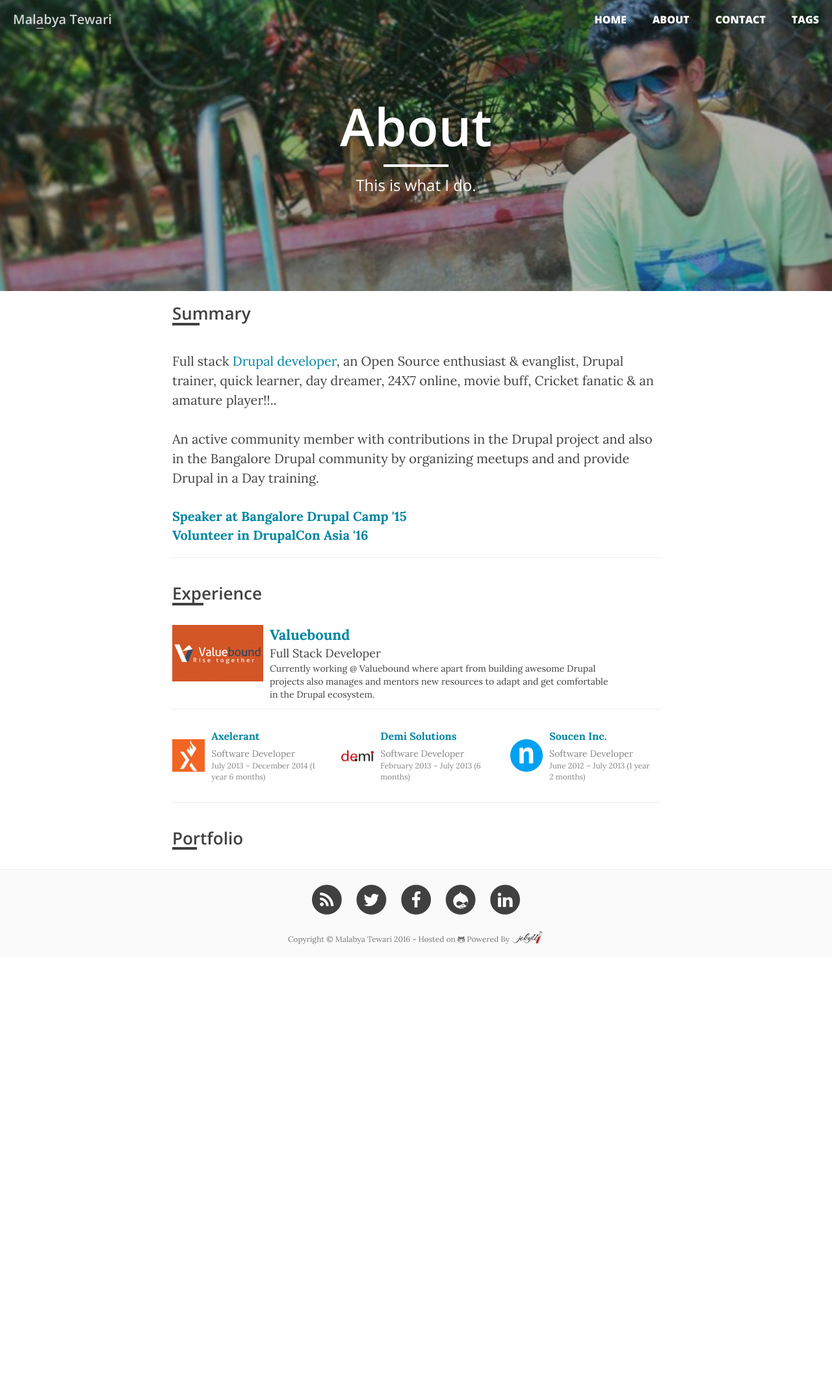
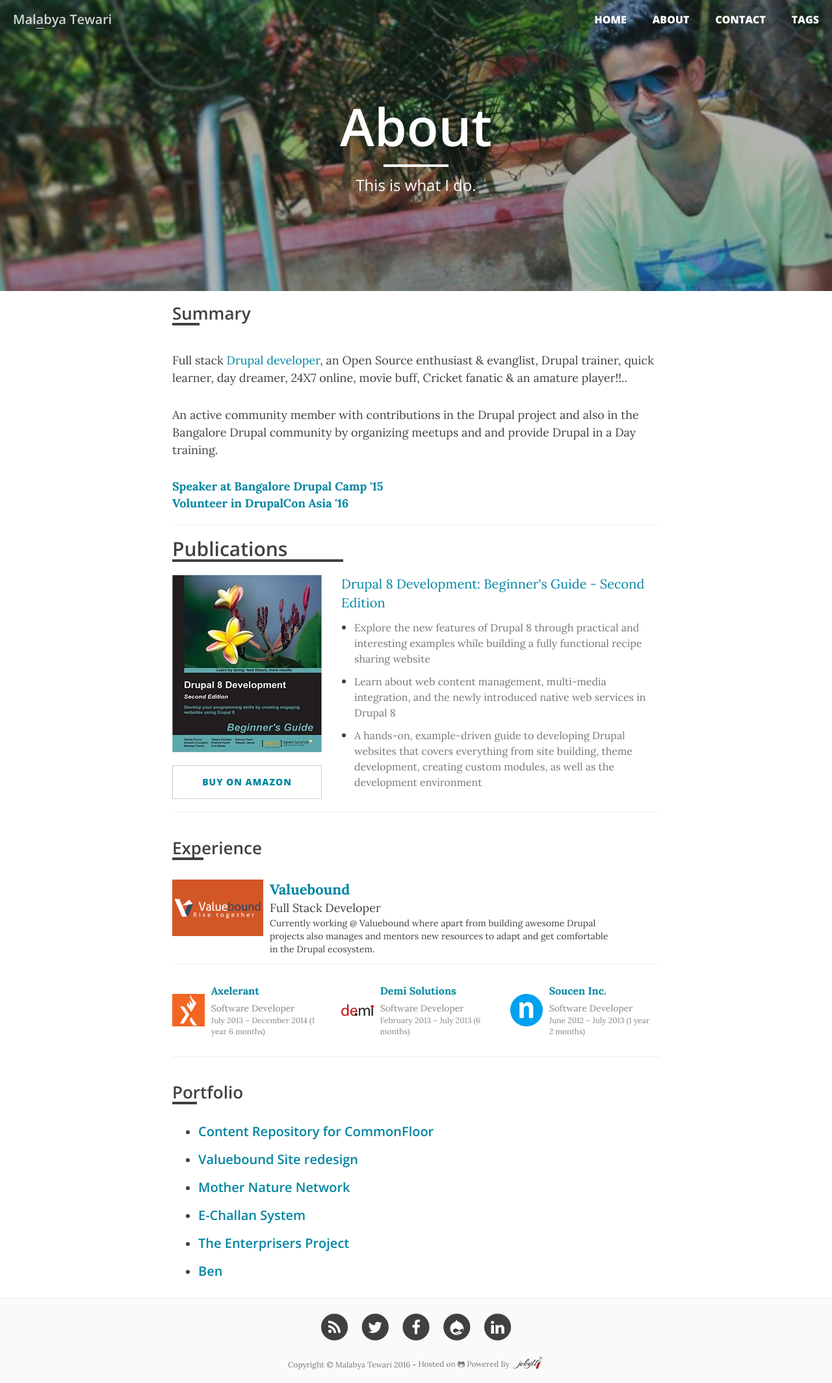
Before and after one commit to imalabya/imalabya.github.io, a Jekyll site: the page built from about.html, in a window 1280 px wide. Shown: the whole page at 65% size. Built offline with Jekyll 4.4.1, drawn with Linux system fonts in a browser that asks for light colours; nearby versions of some CDN libraries; before the commit the page ends 1474 px from its top, so only the background shows below that.

Commit message:
About me.

```diff
--- a/Gemfile
+++ b/Gemfile
@@ -3,4 +3,7 @@ source 'https://rubygems.org'
 group :jekyll_plugins do
   gem "jekyll-paginate"
   gem "jekyll-feed"
+  gem "jekyll-sitemap"
+  gem "kramdown"
+  gem "jekyll-watch"
 end
--- /dev/null
+++ b/_includes/experience.html
@@ -0,0 +1,76 @@
+<div class="employer-wrapper">
+  <div class="current-employer">
+    <div class="company-logo">
+      <img src="/img/valuebound.png" />
+    </div>
+    <div class="my-profile">
+      <div class="employer-name">
+        <a href="http://www.valuebound.com/">Valuebound</a>
+      </div>
+      <div class="designation">
+        Full Stack Developer
+      </div>
+      <div class="work-info">
+        Currently working @ Valuebound where apart from building awesome Drupal
+        projects also manages and mentors new resources to adapt and get
+        comfortable in the Drupal ecosystem.
+      </div>
+    </div>
+  </div>
+  <div class="past-employer employers row">
+    <div class="col-lg-4 col-md-4 col-sm-4 col-xs-12 emp-row">
+      <a href="https://www.drupal.org/axelerant">
+        <div class="left">
+          <img src="/img/axl.png" />
+        </div>
+        <div class="right">
+          <div class="employer">
+            Axelerant
+          </div>
+          <div class="designation">
+            Software Developer
+          </div>
+          <div class="duration">
+            July 2013 – December 2014 (1 year 6 months)
+          </div>
+        </div>
+      </a>
+    </div>
+    <div class="col-lg-4 col-md-4 col-sm-4 col-xs-12 emp-row">
+      <a href="https://www.demi.co.in/">
+        <div class="left">
+          <img src="/img/demi.png" />
+        </div>
+        <div class="right">
+          <div class="employer">
+            Demi Solutions
+          </div>
+          <div class="designation">
+            Software Developer
+          </div>
+          <div class="duration">
+            February 2013 – July 2013 (6 months)
+          </div>
+        </div>
+      </a>
+    </div>
+    <div class="col-lg-4 col-md-4 col-sm-4 col-xs-12 emp-row">
+      <a href="http://sourcen.com/">
+        <div class="left">
+          <img src="/img/sourcen.png" />
+        </div>
+        <div class="right">
+          <div class="employer">
+            Soucen Inc.
+          </div>
+          <div class="designation">
+            Software Developer
+          </div>
+          <div class="duration">
+            June 2012 – July 2013 (1 year 2 months)
+          </div>
+        </div>
+      </a>
+    </div>
+  </div>
+</div>
--- /dev/null
+++ b/_includes/projects.html
@@ -0,0 +1,34 @@
+<div class="projects">
+  <ul class="project-list">
+    <li class="item">
+      <div class="project">
+        <a href="http://cms.commonfloor.com"><h3>Content Repository for CommonFloor</h3></a>
+      </div>
+    </li>
+    <li class="item">
+      <div class="project">
+        <a href="http://valuebound.com/"><h3>Valuebound Site redesign</h3></a>
+      </div>
+    </li>
+    <li class="item">
+      <div class="project">
+        <a href="http://www.mnn.com/"><h3>Mother Nature Network</h3></a>
+      </div>
+    </li>
+    <li class="item">
+      <div class="project">
+        <a href="http://sikkimpolice.demi.co.in/"><h3>E-Challan System</h3></a>
+      </div>
+    </li>
+    <li class="item">
+      <div class="project">
+        <a href="https://enterprisersproject.com/"><h3>The Enterprisers Project</h3></a>
+      </div>
+    </li>
+    <li class="item">
+      <div class="project">
+        <a href="https://www.ben.nl/"><h3>Ben</h3></a>
+      </div>
+    </li>
+  </ul>
+</div>
--- /dev/null
+++ b/_includes/publications.html
@@ -0,0 +1,26 @@
+<div class="book-cover col-sm-4">
+  <img src="/img/book_cover.jpg" />
+  <a href="https://www.amazon.com/Drupal-Development-Beginners-Guide-Second-ebook/dp/B01F3LATOC/ref=mt_kindle?_encoding=UTF8&me=#nav-subnav" class="btn btn-default buy">Buy On Amazon</a>
+</div>
+<div class="book-info col-sm-8">
+  <a href="https://www.amazon.com/Drupal-Development-Beginners-Guide-Second-ebook/dp/B01F3LATOC" class="book-title">
+    Drupal 8 Development: Beginner's Guide - Second Edition
+  </a>
+  <ul>
+    <li>
+      <p class="text-muted">
+        Explore the new features of Drupal 8 through practical and interesting examples while building a fully functional recipe sharing website
+      </p>
+    </li>
+    <li>
+      <p class="text-muted">
+        Learn about web content management, multi-media integration, and the newly introduced native web services in Drupal 8
+      </p>
+    </li>
+    <li>
+      <p class="text-muted">
+        A hands-on, example-driven guide to developing Drupal websites that covers everything from site building, theme development, creating custom modules, as well as the development environment
+      </p>
+    </li>
+  </ul>
+</div>
--- a/about.html
+++ b/about.html
@@ -5,7 +5,7 @@ description: "This is what I do."
 header-img: "img/about.jpg"
 ---
 <section class="about">
-  <h3 class="profile-head">Summary</h3>
+  <h2 class="profile-head">Summary</h2>
   <p>Full stack <a href="https://www.drupal.org/u/malavya">Drupal developer</a>,
     an Open Source enthusiast & evanglist, Drupal trainer, quick learner, day dreamer,
     24X7 online, movie buff, Cricket fanatic & an amature player!!..</p>
@@ -20,85 +20,15 @@ header-img: "img/about.jpg"
       Volunteer in DrupalCon Asia '16
     </a></strong>
     <hr>
-
-    <h3 class="profile-head">Experience</h3>
-    <div class="employer-wrapper">
-      <div class="current-employer">
-        <div class="company-logo">
-          <img src="/img/valuebound.png" />
-        </div>
-        <div class="my-profile">
-          <div class="employer-name">
-            <a href="http://www.valuebound.com/">Valuebound</a>
-          </div>
-          <div class="designation">
-            Full Stack Developer
-          </div>
-          <div class="work-info">
-            Currently working @ Valuebound where apart from building awesome Drupal
-            projects also manages and mentors new resources to adapt and get
-            comfortable in the Drupal ecosystem.
-          </div>
-        </div>
-      </div>
-      <div class="past-employer employers row">
-        <div class="col-lg-4 col-md-4 col-sm-4 col-xs-12 emp-row">
-          <a href="https://www.drupal.org/axelerant">
-            <div class="left">
-              <img src="/img/axl.png" />
-            </div>
-            <div class="right">
-              <div class="employer">
-                Axelerant
-              </div>
-              <div class="designation">
-                Software Developer
-              </div>
-              <div class="duration">
-                July 2013 – December 2014 (1 year 6 months)
-              </div>
-            </div>
-          </a>
-        </div>
-        <div class="col-lg-4 col-md-4 col-sm-4 col-xs-12 emp-row">
-          <a href="https://www.demi.co.in/">
-            <div class="left">
-              <img src="/img/demi.png" />
-            </div>
-            <div class="right">
-              <div class="employer">
-                Demi Solutions
-              </div>
-              <div class="designation">
-                Software Developer
-              </div>
-              <div class="duration">
-                February 2013 – July 2013 (6 months)
-              </div>
-            </div>
-          </a>
-        </div>
-        <div class="col-lg-4 col-md-4 col-sm-4 col-xs-12 emp-row">
-          <a href="http://sourcen.com/">
-            <div class="left">
-              <img src="/img/sourcen.png" />
-            </div>
-            <div class="right">
-              <div class="employer">
-                Soucen Inc.
-              </div>
-              <div class="designation">
-                Software Developer
-              </div>
-              <div class="duration">
-                June 2012 – July 2013 (1 year 2 months)
-              </div>
-            </div>
-          </a>
-        </div>
-      </div>
+    <h2>Publications</h2>
+    <div class="row publications">
+      {% include publications.html %}
     </div>
     <hr>
-    <h3 class="profile-head">Portfolio</h3>
+    <h2 class="profile-head">Experience</h2>
+    {% include experience.html %}
+    <hr>
+    <h2 class="profile-head">Portfolio</h2>
+    {% include projects.html %}
 
   </section>
--- a/css/theme.css
+++ b/css/theme.css
@@ -1,6 +1,6 @@
 body {
   font-family: 'Lora', 'Times New Roman', serif;
-  font-size: 20px;
+  font-size: 18px;
   color: #404040;
 }
 p {
@@ -655,8 +655,7 @@ article a:focus {
   max-height: 150pc;
   display: table-row;
 }
-.about h2:after,
-.about h3:after {
+.about h2:after {
   content: "";
   display: block;
   width: 35%;
@@ -752,3 +751,20 @@ article a:focus {
 .about .employer-wrapper a:hover {
   border: none;
 }
+.about .publications {
+  margin-top: 20px;
+}
+.about .publications .book-cover .buy {
+  width: 100%;
+  margin-top: 20px;
+}
+.about .publications .book-info .book-title {
+  font-size: 20px;
+}
+.about .publications .book-info ul {
+  padding-left: 20px;
+}
+.about .publications .book-info ul p {
+  margin: 10px 0;
+  font-size: 16px;
+}
```
Also changed, not shown: less/theme.less (+23 -2 lines), _includes/project.html (deleted), img/book_cover.jpg (added).
